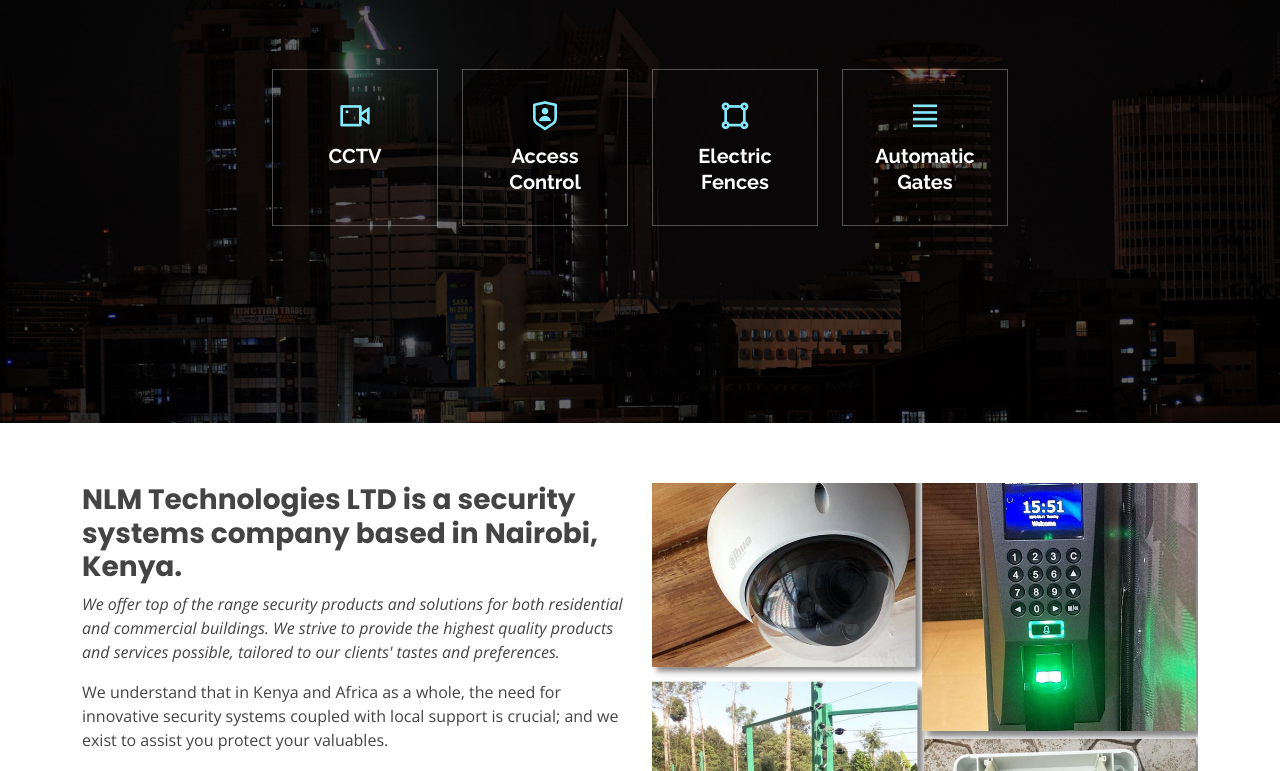
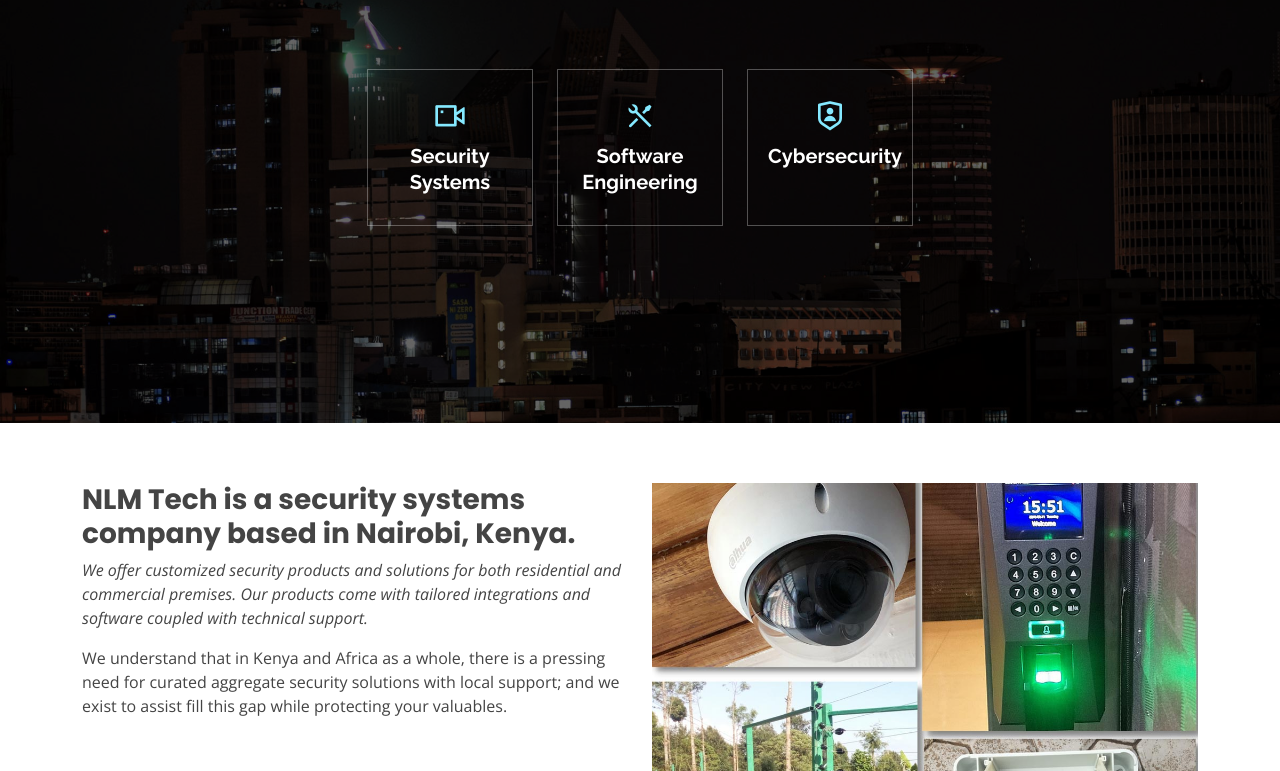
Before and after one commit to goweki/NLM-website, a plain HTML site: page index.html in a window 1280 px wide. Shown: the part 377-1148 px from the top of the page. Drawn offline with nearby package versions, Linux system fonts and the light colour scheme.

Commit message:
three tracks

```diff
--- a/index.html
+++ b/index.html
@@ -106,8 +106,8 @@
           data-aos-delay="150"
         >
           <div class="col-xl-6 col-lg-8">
-            <h1>NLM Technologies<span>.</span></h1>
-            <h2>Customized Security Solutions</h2>
+            <h1>NLM Tech<span>.</span></h1>
+            <h2>Custom Security Solutions</h2>
           </div>
         </div>
 
@@ -116,28 +116,28 @@
           data-aos="zoom-in"
           data-aos-delay="250"
         >
+          <!-- <div class="col-xl-2 col-md-4">
+            <div class="icon-box">
+              <i class="ri-vidicon-line"></i>
+              <h3><a href="#portfolio">CCTV</a></h3>
+            </div>
+          </div> -->
           <div class="col-xl-2 col-md-4">
             <div class="icon-box">
               <i class="ri-vidicon-line"></i>
-              <h3><a href="#portfolio">CCTV</a></h3>
+              <h3><a href="#portfolio">Security Systems</a></h3>
+            </div>
+          </div>
+          <div class="col-xl-2 col-md-4">
+            <div class="icon-box">
+              <i class="ri-tools-line"></i>
+              <h3><a href="#portfolio">Software Engineering</a></h3>
             </div>
           </div>
           <div class="col-xl-2 col-md-4">
             <div class="icon-box">
               <i class="ri-shield-user-line"></i>
-              <h3><a href="#portfolio">Access Control</a></h3>
-            </div>
-          </div>
-          <div class="col-xl-2 col-md-4">
-            <div class="icon-box">
-              <i class="ri-shape-line"></i>
-              <h3><a href="#portfolio">Electric Fences</a></h3>
-            </div>
-          </div>
-          <div class="col-xl-2 col-md-4">
-            <div class="icon-box">
-              <i class="ri-align-justify"></i>
-              <h3><a href="#portfolio">Automatic Gates</a></h3>
+              <h3><a href="#portfolio">Cybersecurity</a></h3>
             </div>
           </div>
           <!-- <div class="col-xl-2 col-md-4">
@@ -169,19 +169,49 @@
               data-aos-delay="100"
             >
               <h3>
-                NLM Technologies LTD is a security systems company based in
-                Nairobi, Kenya.
+                NLM Tech is a security systems company based in Nairobi, Kenya.
               </h3>
+              <!--
+
+        At NLM Tech, we believe that advanced technology and reliable safety go hand in hand.
+
+We are dedicated to providing innovative solutions that prioritize your peace of mind. Whether you're securing business assets, protecting your home, or safeguarding your digital environment, our expertise ensures comprehensive security tailored to your needs.
+
+We specialize in:
+
+Physical Security Solutions:
+IP/HD CCTV Systems
+Biometric and Facial Access Control Systems
+Electric Fencing Equipment
+Video Intercom Doorbells
+Centurion Automated Gating Systems
+
+Cybersecurity Services:
+Network Security
+Data Protection
+Threat Monitoring and Prevention
+
+Digital Solutions:
+Solutions Architecture
+Design & App Development
+
+Based in Nairobi, Kenya, we serve residential, commercial, and digital spaces, offering solutions that combine cutting-edge technology with personalized service.
+
+NLM Tech – Where advanced technology meets reliable safety.
+
+
+        -->
               <p class="fst-italic">
-                We offer top of the range security products and solutions for
-                both residential and commercial buildings. We strive to provide
-                the highest quality products and services possible, tailored to
-                our clients' tastes and preferences.
+                We offer customized security products and solutions for both
+                residential and commercial premises. Our products come with
+                tailored integrations and software coupled with technical
+                support.
               </p>
               <p>
-                We understand that in Kenya and Africa as a whole, the need for
-                innovative security systems coupled with local support is
-                crucial; and we exist to assist you protect your valuables.
+                We understand that in Kenya and Africa as a whole, there is a
+                pressing need for curated aggregate security solutions with
+                local support; and we exist to assist fill this gap while
+                protecting your valuables.
               </p>
             </div>
           </div>
```
